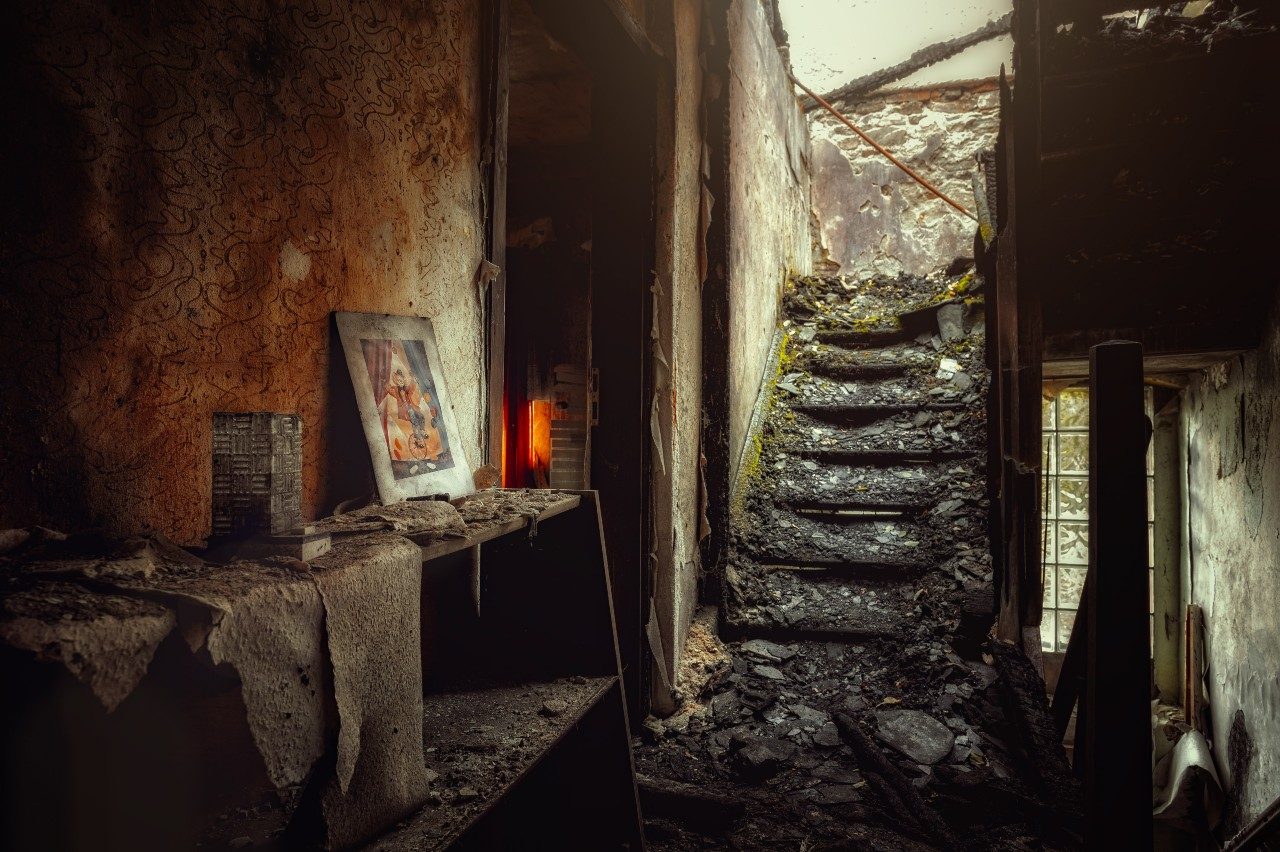
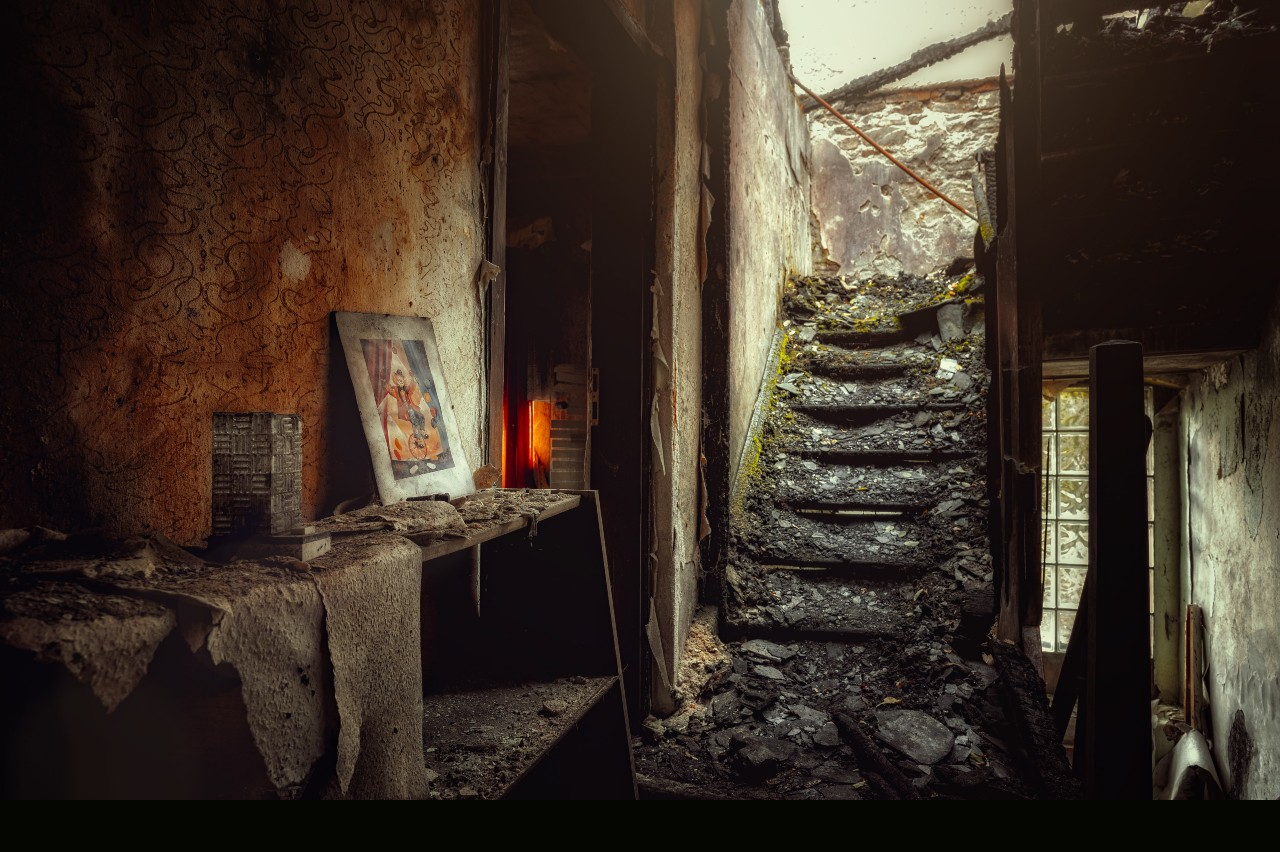
Before and after one commit to MeisterBloo/MeisterBloo.github.io, a plain HTML site: page homepage.html in a window 1280 px wide. After the commit the page ends 800 px from the top, so only its background shows below. Drawn offline with nearby package versions, Linux system fonts and the light colour scheme; a web font is replaced by a local one.

Commit message:
fixing letter

```diff
--- a/css/style.css
+++ b/css/style.css
@@ -9,6 +9,8 @@ body {
 
 .mysteriousletter {
     background-image: url(../assets/img/littlelongparchment.jpg);
+    width: 320px;
+    height: 420px;
     font-family: 'Quintessential', cursive;
 }
 
@@ -29,3 +31,7 @@ body {
     background-color: #050602;
     opacity: 0.7;
 }
+
+#homepage {
+    background-image: url(../assets/img/main\ floor.jpg);
+}
--- a/homepage.html
+++ b/homepage.html
@@ -12,9 +12,8 @@
     <link href="https://fonts.googleapis.com/css2?family=Quintessential&family=Syne+Tactile&display=swap" rel="stylesheet">
     <title>House of M.B.</title>
   </head>
-  <body>
+  <body id="homepage">
 
-    <img src="./assets/img/main floor.jpg" alt="An old decrepit stairwell" class="homepage-bg">
 
     <!-- Javascript: Bootstrap Bundle with Popper -->
     <script src="https://cdn.jsdelivr.net/npm/bootstrap@5.1.3/dist/js/bootstrap.bundle.min.js" integrity="sha384-ka7Sk0Gln4gmtz2MlQnikT1wXgYsOg+OMhuP+IlRH9sENBO0LRn5q+8nbTov4+1p" crossorigin="anonymous"></script>
```
Also changed, not shown: index.html (+1 -1 lines).
